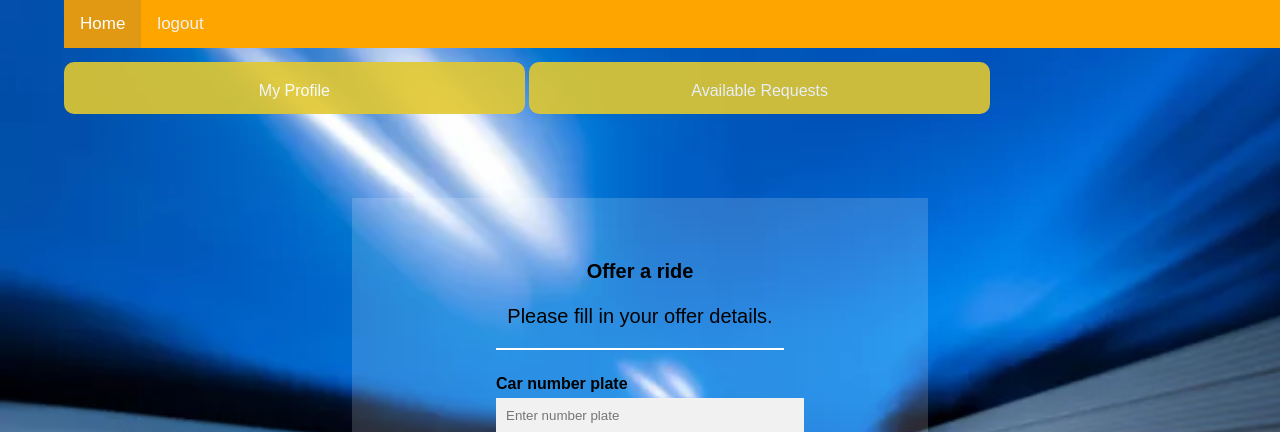
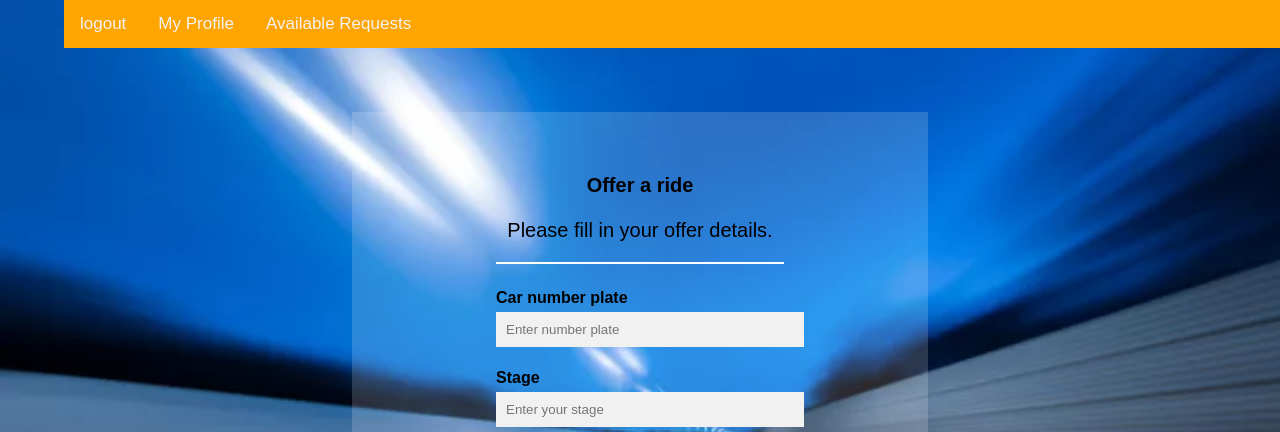
Before and after one commit to nokitoi/RideMyWay, a Flask app: template UI/templates/Driver.html in a window 1280 px wide. Shown: the top 432 px of the page. Run offline with Flask 2, Linux system fonts and the light colour scheme; the template is opened without the code that fills it, so the values that code supplies are empty.

Commit message:
add changes

```diff
--- a/UI/templates/Driver.html
+++ b/UI/templates/Driver.html
@@ -5,18 +5,17 @@
     <meta name="viewport" content="width=device-width, initial-scale=1.0">
     <meta http-equiv="X-UA-Compatible" content="ie=edge">
     <link rel="stylesheet" type="text/css" media="screen" href="../css/styles.css" />
-
     <title>driver</title>
 </head>
 <body>
         <div class="topnav">
-            <a class="active" href="index.html">Home</a>
             <a href="index.html">logout</a>
+            <a href="driverProfile.html">My Profile</a>
+            <a href="requests.html">Available Requests</a>
+
         </div>
         <br><br><br>
-        <a href="driverProfile.html"><input class="btn" value="My Profile" type="button"></a>
-        <a href="requests.html"><input class="btn" value="Available Requests" type="button"></a>
-        <br><br>
+
 
         <!...offer a ride modal...!>
           <form class="content" action="" id="2">
```
